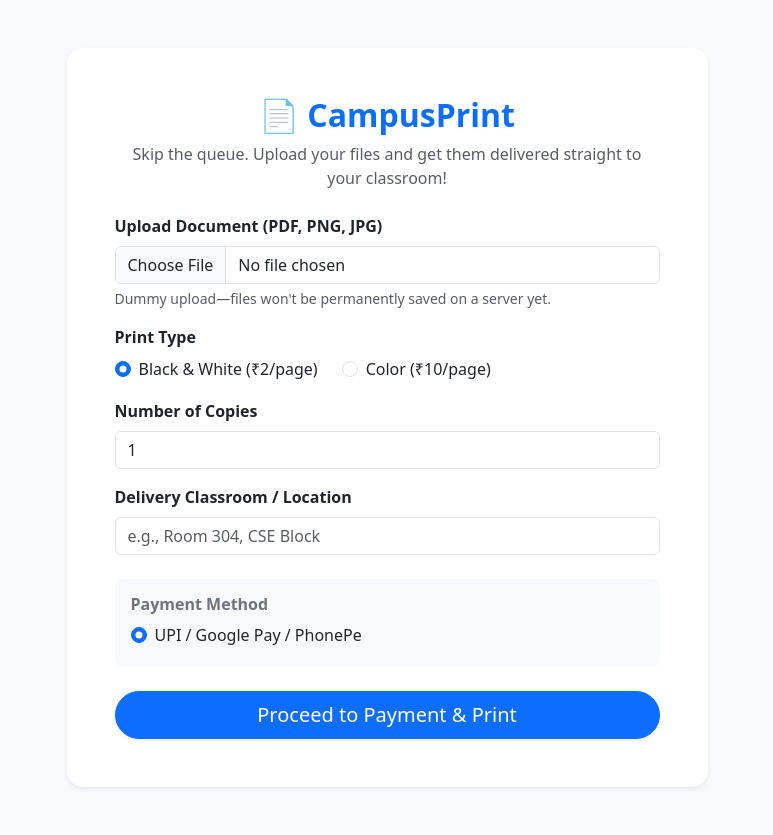
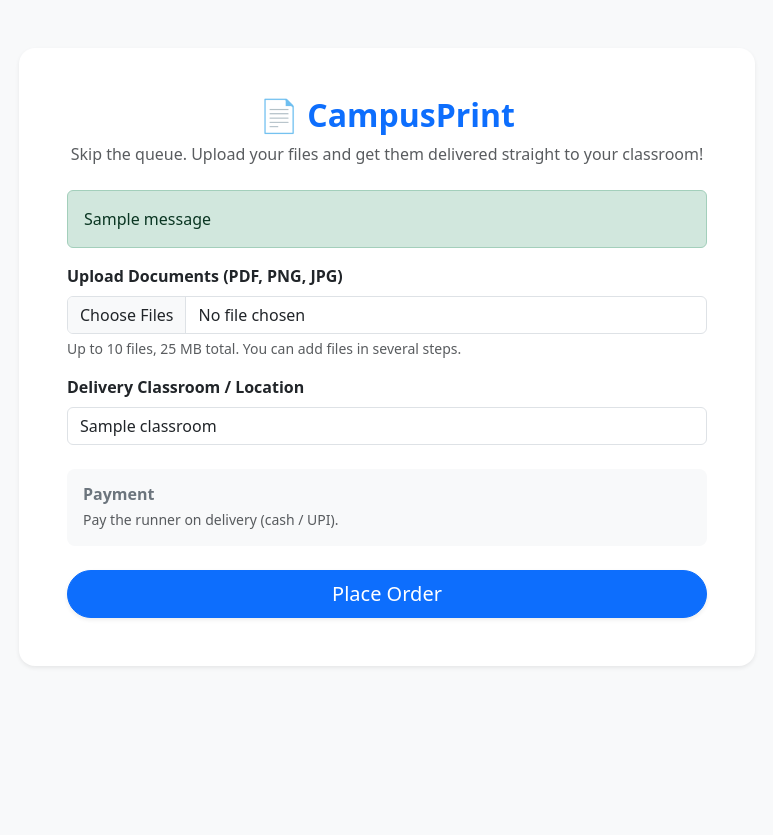
Before and after one commit to JaiSudarshan/git-campusPrint, a Flask app: template templates/index.html in a window 1280 px wide. Shown: the whole page, without its empty margins (253-1026 px from the left). After the commit the page ends 667 px from the top, so only its background shows below. Run offline with Flask 3, Linux system fonts and the light colour scheme; the template is opened without the code that fills it: most values are stand-ins (such as "Sample title", 1, 10 or a date in 2020); one stand-in notice (Sample message) is shown.

Commit message:
Configure app for Render deployment

```diff
--- a/main.py
+++ b/main.py
@@ -1,31 +1,108 @@
-from flask import Flask, render_template, request, redirect, url_for
 import os
-print("Running file from:", os.path.abspath(__file__))
+
+from flask import Flask, flash, redirect, render_template, request, session, url_for
+
 app = Flask(__name__)
+app.config["SECRET_KEY"] = os.environ.get("SECRET_KEY", "dev-only-change-me")
+# Limit on the TOTAL size of one upload request (all files together)
+app.config["MAX_CONTENT_LENGTH"] = 25 * 1024 * 1024
 
-@app.route('/', methods=['GET', 'POST'])
+ALLOWED_EXTENSIONS = {"pdf", "png", "jpg", "jpeg"}
+PRINT_TYPES = {
+    "bw": "Black & White (₹2/page)",
+    "color": "Color (₹10/page)",
+}
+MAX_FILES = 10
+MAX_COPIES = 100
+
+
+def allowed_file(filename):
+    return "." in filename and filename.rsplit(".", 1)[1].lower() in ALLOWED_EXTENSIONS
+
+
+@app.route("/", methods=["GET", "POST"])
 def index():
-    if request.method == 'POST':
-        # Retrieve form data from the prototype
-        file = request.files.get('document')
-        filename = file.filename if file and file.filename else "Document.pdf"
-        print_type = request.form.get('print_type')
-        copies = request.form.get('copies')
-        classroom = request.form.get('classroom')
+    if request.method == "POST":
+        files = [f for f in request.files.getlist("documents") if f and f.filename]
+        types = request.form.getlist("print_type")
+        copies_list = request.form.getlist("copies")
+        classroom = request.form.get("classroom", "").strip()
 
-        # Pass details to the success confirmation page
-        return redirect(url_for('success', filename=filename, print_type=print_type, copies=copies, classroom=classroom))
+        errors = []
 
-    return render_template('index.html')
+        if not files:
+            errors.append("Please choose at least one file to upload.")
+        elif len(files) > MAX_FILES:
+            errors.append(f"You can upload at most {MAX_FILES} files per order.")
+        elif len(types) != len(files) or len(copies_list) != len(files):
+            errors.append("Something went wrong with the file options. Please try again.")
 
-@app.route('/success')
+        items = []
+        if not errors:
+            for f, t, c in zip(files, types, copies_list):
+                if not allowed_file(f.filename):
+                    errors.append(f"'{f.filename}': only PDF, PNG, JPG and JPEG are allowed.")
+                    continue
+                if t not in PRINT_TYPES:
+                    errors.append(f"'{f.filename}': invalid print type.")
+                    continue
+                try:
+                    copies = int(c)
+                except ValueError:
+                    copies = 0
+                if not 1 <= copies <= MAX_COPIES:
+                    errors.append(f"'{f.filename}': copies must be between 1 and {MAX_COPIES}.")
+                    continue
+                items.append(
+                    {
+                        "filename": f.filename[:60],
+                        "print_type": PRINT_TYPES[t],
+                        "copies": copies,
+                    }
+                )
+
+        if not classroom:
+            errors.append("Please enter a delivery classroom / location.")
+        elif len(classroom) > 100:
+            errors.append("Location is too long (max 100 characters).")
+
+        if errors:
+            for e in errors:
+                flash(e, "danger")
+            return render_template("index.html", classroom=classroom), 400
+
+        # Files are validated but not stored (you'll add storage later).
+        session["order"] = {"items": items, "classroom": classroom}
+        return redirect(url_for("success"))
+
+    return render_template("index.html", classroom="")
+
+
+@app.route("/success")
 def success():
-    filename = request.args.get('filename', 'Document.pdf')
-    print_type = request.args.get('print_type', 'Black & White')
-    copies = request.args.get('copies', '1')
-    classroom = request.args.get('classroom', 'Room 101')
+    order = session.get("order")
+    if not order:
+        return redirect(url_for("index"))
+    total_copies = sum(i["copies"] for i in order["items"])
+    return render_template(
+        "success.html",
+        items=order["items"],
+        classroom=order["classroom"],
+        total_copies=total_copies,
+    )
 
-    return render_template('success.html', filename=filename, print_type=print_type, copies=copies, classroom=classroom)
 
-if __name__ == '__main__':
-    app.run(debug=True,port=5001)
+@app.route("/health")
+def health():
+    return {"status": "ok"}
+
+
+@app.errorhandler(413)
+def too_large(_):
+    flash("Upload too large. Total size must be under 25 MB.", "danger")
+    return render_template("index.html", classroom=""), 413
+
+
+if __name__ == "__main__":
+    port = int(os.environ.get("PORT", 5001))
+    app.run(host="0.0.0.0", port=port, debug=os.environ.get("FLASK_DEBUG") == "1")
--- /dev/null
+++ b/requirements.txt
@@ -0,0 +1,2 @@
+Flask>=3.0,<4.0
+gunicorn>=22.0
--- a/templates/index.html
+++ b/templates/index.html
@@ -1,71 +1,65 @@
 <!DOCTYPE html>
 <html lang="en">
+
 <head>
     <meta charset="UTF-8">
     <meta name="viewport" content="width=device-width, initial-scale=1.0">
     <title>CampusPrint - Direct to Class Delivery</title>
-    <!-- Bootstrap 5 CSS CDN -->
     <link href="https://cdn.jsdelivr.net/npm/bootstrap@5.3.0/dist/css/bootstrap.min.css" rel="stylesheet">
 </head>
+
 <body class="bg-light">
 
     <div class="container py-5">
         <div class="row justify-content-center">
-            <div class="col-md-7">
+            <div class="col-lg-8">
                 <div class="card shadow-sm border-0 rounded-4">
                     <div class="card-body p-4 p-md-5">
                         <div class="text-center mb-4">
-                            <h2 class="fw-bold text-primary">📄 CampusPrint </h2>
-                            <p class="text-muted">Skip the queue. Upload your files and get them delivered straight to your classroom!</p>
+                            <h2 class="fw-bold text-primary">📄 CampusPrint</h2>
+                            <p class="text-muted">Skip the queue. Upload your files and get them delivered straight to
+                                your classroom!</p>
                         </div>
 
-                        <form action="/" method="POST" enctype="multipart/form-data">
+                        {% with messages = get_flashed_messages(with_categories=true) %}
+                        {% for category, message in messages %}
+                        <div class="alert alert-{{ category }}" role="alert">{{ message }}</div>
+                        {% endfor %}
+                        {% endwith %}
+
+                        <form id="orderForm" action="{{ url_for('index') }}" method="POST"
+                            enctype="multipart/form-data">
+
                             <!-- File Upload -->
                             <div class="mb-3">
-                                <label for="document" class="form-label fw-semibold">Upload Document (PDF, PNG, JPG)</label>
-                                <input class="form-control" type="file" id="document" name="document" accept=".pdf, .png, .jpg, .jpeg" required>
-                                <div class="form-text">Dummy upload—files won't be permanently saved on a server yet.</div>
-                            </div>
-
-                            <!-- Print Type -->
-                            <div class="mb-3">
-                                <label class="form-label fw-semibold">Print Type</label>
-                                <div class="d-flex gap-4">
-                                    <div class="form-check">
-                                        <input class="form-check-input" type="radio" name="print_type" id="bw" value="Black & White (₹2/page)" checked>
-                                        <label class="form-check-label" for="bw">Black & White (₹2/page)</label>
-                                    </div>
-                                    <div class="form-check">
-                                        <input class="form-check-input" type="radio" name="print_type" id="color" value="Color (₹10/page)">
-                                        <label class="form-check-label" for="color">Color (₹10/page)</label>
-                                    </div>
+                                <label for="documents" class="form-label fw-semibold">Upload Documents (PDF, PNG,
+                                    JPG)</label>
+                                <input class="form-control" type="file" id="documents" name="documents"
+                                    accept=".pdf,.png,.jpg,.jpeg" multiple>
+                                <div class="form-text">Up to 10 files, 25 MB total. You can add files in several steps.
                                 </div>
                             </div>
 
-                            <!-- Number of Copies -->
-                            <div class="mb-3">
-                                <label for="copies" class="form-label fw-semibold">Number of Copies</label>
-                                <input type="number" class="form-control" id="copies" name="copies" min="1" value="1" required>
-                            </div>
+                            <!-- Selected files + per-file options -->
+                            <div id="fileList" class="mb-3"></div>
+                            <div id="clientError" class="alert alert-danger d-none" role="alert"></div>
 
                             <!-- Delivery Classroom -->
                             <div class="mb-4">
-                                <label for="classroom" class="form-label fw-semibold">Delivery Classroom / Location</label>
-                                <input type="text" class="form-control" id="classroom" name="classroom" placeholder="e.g., Room 304, CSE Block" required>
+                                <label for="classroom" class="form-label fw-semibold">Delivery Classroom /
+                                    Location</label>
+                                <input type="text" class="form-control" id="classroom" name="classroom" maxlength="100"
+                                    placeholder="e.g., Room 304, CSE Block" value="{{ classroom }}" required>
                             </div>
 
-                            <!-- Payment Mock Section -->
                             <div class="card bg-light border-0 p-3 mb-4 rounded-3">
-                                <h6 class="fw-semibold text-secondary mb-2">Payment Method</h6>
-                                <div class="form-check mb-1">
-                                    <input class="form-check-input" type="radio" name="payment" id="upi" checked>
-                                    <label class="form-check-label" for="upi">UPI / Google Pay / PhonePe</label>
-                                </div>
+                                <h6 class="fw-semibold text-secondary mb-1">Payment</h6>
+                                <p class="small text-muted mb-0">Pay the runner on delivery (cash / UPI).</p>
                             </div>
 
-                            <!-- Submit Button -->
                             <div class="d-grid">
-                                <button type="submit" class="btn btn-primary btn-lg rounded-pill shadow-sm">Proceed to Payment & Print</button>
+                                <button type="submit" class="btn btn-primary btn-lg rounded-pill shadow-sm">Place
+                                    Order</button>
                             </div>
                         </form>
                     </div>
@@ -74,5 +68,110 @@
         </div>
     </div>
 
+    <script>
+        (function () {
+            const MAX_FILES = 10;
+            const input = document.getElementById('documents');
+            const list = document.getElementById('fileList');
+            const errBox = document.getElementById('clientError');
+            const form = document.getElementById('orderForm');
+            const allowed = ['pdf', 'png', 'jpg', 'jpeg'];
+
+            // state[i] = { file, type, copies }
+            const state = [];
+
+            function showError(msg) {
+                errBox.textContent = msg;
+                errBox.classList.toggle('d-none', !msg);
+            }
+
+            function fmtSize(bytes) {
+                if (bytes < 1024 * 1024) return (bytes / 1024).toFixed(0) + ' KB';
+                return (bytes / (1024 * 1024)).toFixed(1) + ' MB';
+            }
+
+            function icon(name) {
+                return name.toLowerCase().endsWith('.pdf') ? '📕' : '🖼️';
+            }
+
+            function render() {
+                list.innerHTML = '';
+                const dt = new DataTransfer();
+
+                state.forEach(function (item, i) {
+                    dt.items.add(item.file);
+
+                    const row = document.createElement('div');
+                    row.className = 'd-flex flex-wrap align-items-center gap-2 border rounded-3 p-2 mb-2 bg-white';
+                    row.innerHTML =
+                        '<div class="d-flex align-items-center gap-2 flex-grow-1" style="min-width:160px;max-width:100%">' +
+                        '<span class="fs-4 file-icon"></span>' +
+                        '<div class="text-truncate">' +
+                        '<div class="fw-semibold text-truncate file-name"></div>' +
+                        '<div class="small text-muted file-size"></div>' +
+                        '</div>' +
+                        '</div>' +
+                        '<select name="print_type" class="form-select form-select-sm w-auto" aria-label="Print type">' +
+                        '<option value="bw">B/W (₹2/page)</option>' +
+                        '<option value="color">Color (₹10/page)</option>' +
+                        '</select>' +
+                        '<div class="input-group input-group-sm w-auto">' +
+                        '<span class="input-group-text">Copies</span>' +
+                        '<input type="number" name="copies" class="form-control" min="1" max="100" required style="max-width:80px">' +
+                        '</div>' +
+                        '<button type="button" class="btn btn-sm btn-outline-danger" aria-label="Remove file">✕</button>';
+
+                    row.querySelector('.file-icon').textContent = icon(item.file.name);
+                    row.querySelector('.file-name').textContent = item.file.name;
+                    row.querySelector('.file-size').textContent = fmtSize(item.file.size);
+
+                    const sel = row.querySelector('select');
+                    const num = row.querySelector('input[type=number]');
+                    sel.value = item.type;
+                    num.value = item.copies;
+
+                    sel.addEventListener('change', function () { item.type = sel.value; });
+                    num.addEventListener('input', function () { item.copies = num.value; });
+                    row.querySelector('button').addEventListener('click', function () {
+                        state.splice(i, 1);
+                        render();
+                    });
+
+                    list.appendChild(row);
+                });
+
+                // Keep the real file input in sync with the list, in the same order
+                input.files = dt.files;
+            }
+
+            input.addEventListener('change', function () {
+                showError('');
+                const rejected = [];
+
+                Array.from(input.files).forEach(function (f) {
+                    const ext = f.name.split('.').pop().toLowerCase();
+                    const dup = state.some(function (s) {
+                        return s.file.name === f.name && s.file.size === f.size && s.file.lastModified === f.lastModified;
+                    });
+                    if (allowed.indexOf(ext) === -1) { rejected.push(f.name + ' (unsupported type)'); return; }
+                    if (dup) return;
+                    if (state.length >= MAX_FILES) { rejected.push(f.name + ' (max ' + MAX_FILES + ' files)'); return; }
+                    state.push({ file: f, type: 'bw', copies: 1 });
+                });
+
+                if (rejected.length) showError('Skipped: ' + rejected.join(', '));
+                render();
+            });
+
+            form.addEventListener('submit', function (e) {
+                if (state.length === 0) {
+                    e.preventDefault();
+                    showError('Please choose at least one file to upload.');
+                }
+            });
+        })();
+    </script>
+
 </body>
+
 </html>
```
Also changed, not shown: templates/success.html (+27 -10 lines), 2 other files.
